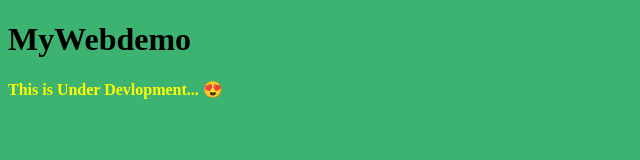
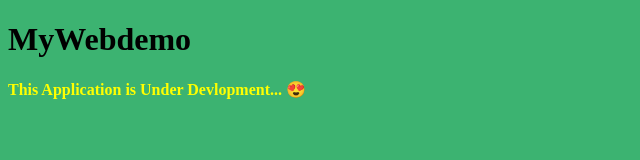
Before and after one commit to vicky3664/Myweb, a plain HTML site: page index.html in a window 1280 px wide. Shown: the whole page, without its empty margins (0-640 px from the left). Drawn offline with Linux system fonts and the light colour scheme.

Commit message:
modified index page

```diff
--- a/index.html
+++ b/index.html
@@ -10,7 +10,7 @@ p    {color: yellow;}
 <body>
 
 <h1>MyWebdemo</h1>
-<p><B>This is Under Devlopment... &#128525;</B></p>
+<p><B>This Application is Under Devlopment... &#128525;</B></p>
 
 </body>
 </html>
```
